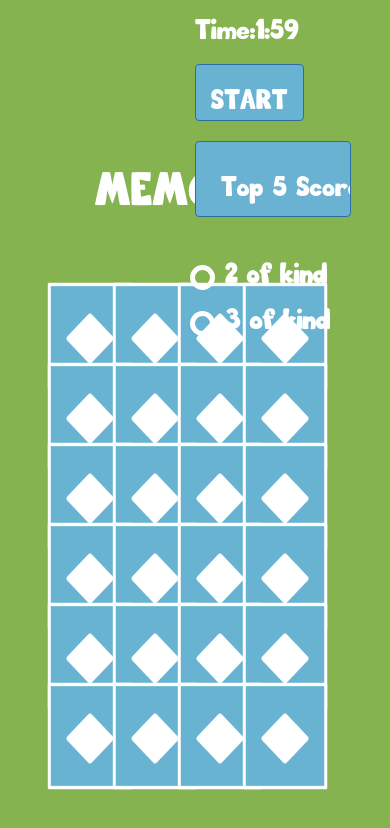
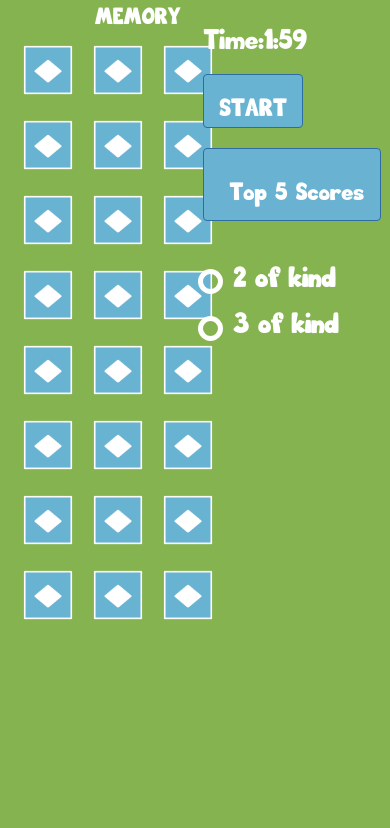
Before and after one commit to muhamed-ramic/muhamed-ramic.github.io, a plain HTML site: page index.html in a window 390 px wide. Drawn offline with nearby package versions, Linux system fonts and the light colour scheme.

Commit message:
Style
Responsiveness added

```diff
--- a/css/StyleSheet1.css
+++ b/css/StyleSheet1.css
@@ -1,18 +1,25 @@
+body {
+    background-color: rgb(133, 179, 80);
+    overflow-x: hidden;
+}
 
-body{
-background-color:rgb(133,179,80);
+#bt1 {
+    margin-top: 20px;
+    font-size: 28px;
+    background-color: rgb(105, 179, 210);
+    padding: 15px;
+    overflow: hidden
 }
-#bt1{
- margin-top:20px;font-size:28px;background-color:rgb(105,179,210);padding:15px;overflow:hidden
-}
-#bt2{
-margin-top:20px;
-font-size:28px;
-display:block;
-width:95%;
-overflow:hidden;
- background-color:rgb(105,178,210);
-padding:25px;text-align:center
+
+#bt2 {
+    margin-top: 20px;
+    font-size: 28px;
+    display: block;
+    width: 95%;
+    overflow: hidden;
+    background-color: rgb(105, 178, 210);
+    padding: 25px;
+    text-align: center
 }
 
 @font-face {
@@ -34,7 +41,6 @@ padding:25px;text-align:center
     display: inline-block;
     width: 120px;
     height: 150px;
-    float: left;
     left: 5%;
 }
 
@@ -59,148 +65,172 @@ padding:25px;text-align:center
 
 #id2 {
     position: relative;
-    left: 12%;
-    width: 840px;
+    width: 65%;
+    left: 10%;
+    margin-left: 0;
+    margin-right: auto;
 }
 
 #id3 {
-    position: fixed;
-    float: right;
-    top:0px;
-    right:0px;
-    max-width:23%;
-   margin-top:20px;
+    position: absolute;
+    top: 0px;
+    right: 0px;
+    max-width: 25%;
+    margin-top: 20px;
     font-family: myFont;
     color: white;
     font-size: 28px;
 }
-input[type="radio"]{
-position:absolute;
-visibility:hidden;
-margin:50px;
-}
-.cont{
-position:relative;
-left:20px;
-}
-.cont label{
-display:block;
-position:relative;
-padding:10px;
-margin:2px auto;
-top:25px;
-cursor:pointer;
-}
-.check1{
- display:block;
-position:absolute;
-border:5px solid white;
-border-radius:100%;
-height:25px;
-width:25px;
-left:-25px;
-}
-.check2{
- display:block;
-position:absolute;
-border:5px solid white;
-border-radius:100%;
-height:25px;
-width:25px;
-left:-25px;
+
+input[type="radio"] {
+    position: absolute;
+    visibility: hidden;
+    margin: 50px;
 }
 
-.check1::before{
-display:block;
-position:absolute;
-content:'';
-border-radius:120%;
+.cont {
+    position: relative;
+    left: 20px;
+}
+
+.cont label {
+    display: block;
+    position: relative;
+    padding: 10px;
+    margin: 2px auto;
+    top: 25px;
+    cursor: pointer;
+}
+
+.check1 {
+    display: block;
+    position: absolute;
+    border: 5px solid white;
+    border-radius: 100%;
+    height: 25px;
+    width: 25px;
+    left: -25px;
+}
+
+.check2 {
+    display: block;
+    position: absolute;
+    border: 5px solid white;
+    border-radius: 100%;
+    height: 25px;
+    width: 25px;
+    left: -25px;
+}
+
+.check1::before {
+    display: block;
+    position: absolute;
+    content: '';
+    border-radius: 120%;
     height: 20px;
-left:-2px;
+    left: -2px;
     width: 20px;
-margin:auto;
-top:-2px;
+    margin: auto;
+    top: -2px;
 }
-.check2::before{
-display:block;
-position:absolute;
-content:'';
-border-radius:120%;
+
+.check2::before {
+    display: block;
+    position: absolute;
+    content: '';
+    border-radius: 120%;
     height: 20px;
     width: 20px;
-left:-2px;
-top:-2px;
-margin:auto;
+    left: -2px;
+    top: -2px;
+    margin: auto;
 }
 
 .show-modal {
     opacity: 1;
     visibility: visible;
 }
-input[type="radio"][id="inpt1"]:checked ~ .check1::before{
-background-color:rgb(105,178,210);
-}
-input[type="radio"][id="inpt2"]:checked ~ .check2::before{
-background-color:rgb(105,178,210);
-}
-.modal{
-display:none;
-position:fixed;
-z-index:1;
-padding-top:50px;
-left:0;
-top:0;
-width:100%;
-height:100%;
-}
-.modal-content{
-margin:auto;
-text-align:center;
-padding:20px;
-width:70%;
-background-color:rgba(0,0,0,0.5);
-font-family:myFont;
-font-size:28px;
-color:white
-}
-.close{
-color:white;
-float:right;
-font-size:48px;
-}
-.idn{
-margin:auto;
-width:200px
-}
-@media only screen and (max-width: 568px) {
-div#id1{margin-top:40%;}
-div#id2{
-max-width:75%;
-left:0px;}
 
-div.karte{
-  width:50px;
-  height:25px;
-  margin-left:15px;
- margin-top:55px;
+input[type="radio"][id="inpt1"]:checked~.check1::before {
+    background-color: rgb(105, 178, 210);
 }
 
- div#id3{max-width:50%;margin-top:10px;right:0px;font-size:17px;margin-left:15px}
- button#bt2{width:80%;font-size:17px}
- button#bt1{font-size:17px;}
+input[type="radio"][id="inpt2"]:checked~.check2::before {
+    background-color: rgb(105, 178, 210);
 }
-@media only screen and (min-width:768px){
-  div#id2{
-  max-width:840px;
+
+.modal {
+    display: none;
+    position: fixed;
+    z-index: 1;
+    padding-top: 50px;
+    left: 0;
+    top: 0;
+    width: 100%;
+    height: 100%;
+}
+
+.modal-content {
+    margin: auto;
+    text-align: center;
+    padding: 20px;
+    width: 70%;
+    background-color: rgba(0, 0, 0, 0.5);
+    font-family: myFont;
+    font-size: 28px;
+    color: white
+}
+
+.close {
+    color: white;
+    float: right;
+    font-size: 48px;
+}
+
+.idn {
+    margin: auto;
+    width: 200px
+}
+
+@media only screen and (max-width: 768px) {
+    div#id1 {font-size: 14px;}
+    div#id2 {
+        max-width: 75%;
+        left: 0px;
+    }
+
+    div.karte {
+        width: 70px;
+        height: 70px;
+        margin: 5px 0 0 0;
+    }
+
+    img.karta {
+        width: 100%;
+        height: 100%;
+    }
+
+    div#id3 {
+        max-width: 90%;
+        font-size: 17px;
+    }
+    body {height: 75vh;}
+}
+
+@media only screen and (max-width: 1024px) {
+   .btn-primary {
+       font-size: 15px !important;
    }
 }
-.transformationM{
- transform:rotateY(180deg);
+
+.transformationM {
+    transform: rotateY(180deg);
     transition: transform 1.5s;
-transform-style:preserve-3d
+    transform-style: preserve-3d
 }
-.transformationN{
-transform:rotateY(-180deg);
+
+.transformationN {
+    transform: rotateY(-180deg);
     transition: transform 0.5s;
-transform-style:preserve-3d;
+    transform-style: preserve-3d;
 }
```
Also changed, not shown: js/Script1.js (+71 -85 lines). Lines whose indentation alone changed are shown as unchanged.
